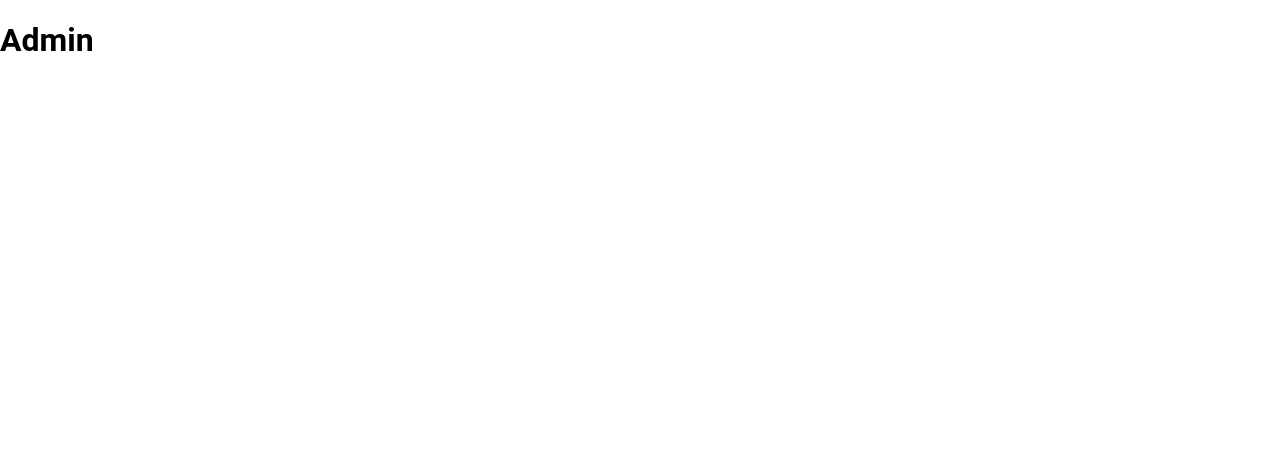
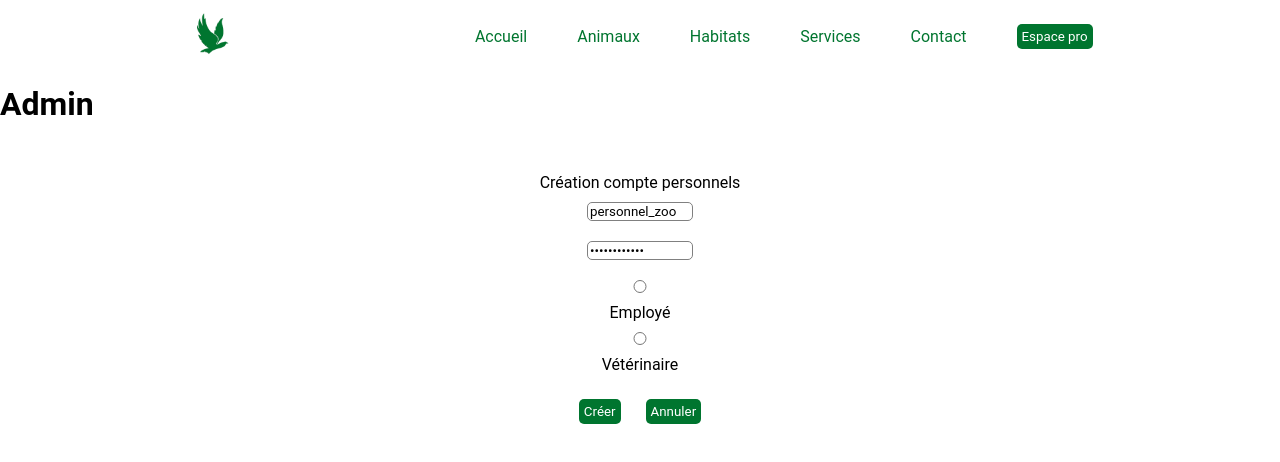
Before and after one commit to kieran33/Studi-ECF-Zoo, a React (Create React App) app in the folder frontend/: page /dashboard-admin in a window 1280 px wide. Shown: the top 462 px of the page. Built offline with nearby package versions, Linux system fonts and the light colour scheme.

Commit message:
fonctionnalite admin creation compte personnels

```diff
--- a/frontend/src/App.js
+++ b/frontend/src/App.js
@@ -8,6 +8,8 @@ import Contact from './pages/Contact';
 import Connexion from './pages/Connexion';
 import Erreur from './pages/Erreur';
 import DashboardAdmin from './pages/DashboardAdmin';
+import DashboardEmploye from './pages/DashboardEmploye';
+import DashboardVeterinaire from './pages/DashboardVeterinaire';
 
 function App() {
   return (
@@ -21,6 +23,8 @@ function App() {
           <Route path="/contact" element={<Contact />} />
           <Route path="/connexion" element={<Connexion />} />
           <Route path="/dashboard-admin" element={<DashboardAdmin />} />
+          <Route path="/dashboard-employe" element={<DashboardEmploye />} />
+          <Route path="/dashboard-veterinaire" element={<DashboardVeterinaire />} />
           <Route path="*" element={<Erreur />} />
         </Routes>
       </BrowserRouter>
--- /dev/null
+++ b/frontend/src/composants/CreationPersonnels.js
@@ -0,0 +1,118 @@
+import React from 'react';
+import { useState } from 'react';
+import axios from 'axios';
+
+const CreationPersonnels = () => {
+
+    const [nouveauxPersonnels, setNouveauxPersonnels] = useState(personnelParDefaut());
+
+    function personnelParDefaut() {
+        return {
+            nom_utilisateur: "personnel_zoo",
+            mot_de_passe: "personnel123",
+            role: "employé"
+        }
+    };
+
+    const inputChangement = (e) => {
+        const { name, value } = e.target;
+
+        setNouveauxPersonnels({
+            ...nouveauxPersonnels,
+            [name]: value,
+        })
+    };
+
+    const creerPersonnels = async (e) => {
+        e.preventDefault();
+
+        const contientChiffres = /\d/.test(nouveauxPersonnels.mot_de_passe);
+
+        const testLettres = /[a-zA-Z]/g;
+
+        const contientLettres = testLettres.test(nouveauxPersonnels.mot_de_passe);
+
+        if ((contientChiffres === true) && (contientLettres === true)) {
+            try {
+                const reponse = await axios.post("http://localhost:3002/creer-personnels", nouveauxPersonnels, {
+                    headers: {
+                        "Content-Type": "application/json",
+                    },
+                });
+                console.log("succès: ", reponse.data);
+                setNouveauxPersonnels(personnelParDefaut());
+            } catch (error) {
+                console.error("Erreur :", error.reponse ? error.reponse.data : error.message);
+            }
+        }
+        else {
+            alert("Veuillez choisir un mot de passe contenant des lettres et des chiffres");
+        }
+    }
+
+
+    return (
+        <div>
+            <form className="formulaire" onSubmit={creerPersonnels}>
+                <legend>Création compte personnels</legend>
+                <input
+                    type="text"
+                    name="nom_utilisateur"
+                    className="champsFormulaire"
+                    id="nom_utilisateur"
+                    placeholder="Nom utilisateur..."
+                    value={nouveauxPersonnels.nom_utilisateur}
+                    onChange={inputChangement}
+                    required
+                />
+                <label htmlFor="nom_utilisateur"></label>
+
+                <input
+                    type="password"
+                    name="mot_de_passe"
+                    className="champsFormulaire"
+                    id="mot_de_passe"
+                    placeholder="Mot de passe..."
+                    value={nouveauxPersonnels.mot_de_passe}
+                    onChange={inputChangement}
+                    required
+                />
+
+                <input
+                    type="radio"
+                    name="role"
+                    className="champsFormulaire"
+                    id="role"
+                    value="employé"
+                    onChange={inputChangement}
+                    required
+                />
+
+                <label htmlFor="role">Employé</label>
+
+                <input
+                    type="radio"
+                    name="role"
+                    className="champsFormulaire"
+                    id="role"
+                    value="vétérinaire"
+                    onChange={inputChangement}
+                    required
+                />
+                {console.log(nouveauxPersonnels.role)}
+                {console.log(nouveauxPersonnels.nom_utilisateur)}
+                {console.log(nouveauxPersonnels.mot_de_passe)}
+
+                <label htmlFor="role">Vétérinaire</label>
+
+                <div className="centrer">
+                    <button type="submit" className="bouton_zoo">Créer</button>
+                    <button className="bouton_zoo" /*onClick={retourAccueil}*/>Annuler</button>
+                </div>
+            </form>
+
+        </div>
+    );
+};
+
+export default CreationPersonnels;
--- a/frontend/src/composants/Navigation.js
+++ b/frontend/src/composants/Navigation.js
@@ -53,6 +53,20 @@ const Navigation = () => {
                     :
                     null
                 }
+                {role === "employé" ?
+                    <NavLink to={"/dashboard-employe"}>
+                        Dashboard employé
+                    </NavLink>
+                    :
+                    null
+                }
+                {role === "vétérinaire" ?
+                    <NavLink to={"/dashboard-veterinaire"}>
+                        Dashboard vétérinaire
+                    </NavLink>
+                    :
+                    null
+                }
                 {connecté === "true" ?
                     <button className="bouton_zoo" onClick={deconnexion}>Se déconnecter</button>
                     :
--- a/frontend/src/pages/Connexion.js
+++ b/frontend/src/pages/Connexion.js
@@ -28,13 +28,13 @@ const Connexion = () => {
     const seConnecter = async (e) => {
         e.preventDefault();
         try {
-            const response = await axios.post("http://localhost:3002/connexion", {
+            const reponse = await axios.post("http://localhost:3002/connexion", {
                 nom_utilisateur: nom_utilisateur,
                 mot_de_passe: mot_de_passe
             });
-            if (response.data.success && response.data.role === "admin") {
-                localStorage.setItem('role', response.data.role);
-                localStorage.setItem('connecté', response.data.success);
+            if (reponse.data.success) {
+                localStorage.setItem('role', reponse.data.role);
+                localStorage.setItem('connecté', reponse.data.success);
                 navigate("/");
             } else {
                 alert("Identifiants incorrets");
--- a/frontend/src/pages/DashboardAdmin.js
+++ b/frontend/src/pages/DashboardAdmin.js
@@ -1,9 +1,13 @@
 import React from 'react';
+import Navigation from '../composants/Navigation';
+import CreationPersonnels from '../composants/CreationPersonnels';
 
 const DashboardAdmin = () => {
     return (
         <div>
+            <Navigation />
             <h1>Admin</h1>
+            <CreationPersonnels />
         </div>
     );
 };
--- /dev/null
+++ b/frontend/src/pages/DashboardEmploye.js
@@ -0,0 +1,13 @@
+import React from 'react';
+import Navigation from '../composants/Navigation';
+
+const DashboardEmploye = () => {
+    return (
+        <div>
+            <Navigation />
+            <h1>Employé</h1>
+        </div>
+    );
+};
+
+export default DashboardEmploye;
--- /dev/null
+++ b/frontend/src/pages/DashboardVeterinaire.js
@@ -0,0 +1,13 @@
+import React from 'react';
+import Navigation from '../composants/Navigation';
+
+const DashboardVeterinaire = () => {
+    return (
+        <div>
+            <Navigation />
+            <h1>Vétérinaire</h1>
+        </div>
+    );
+};
+
+export default DashboardVeterinaire;
```
Also changed, not shown: 1 other file (tests, documents, lock files or other folders).
